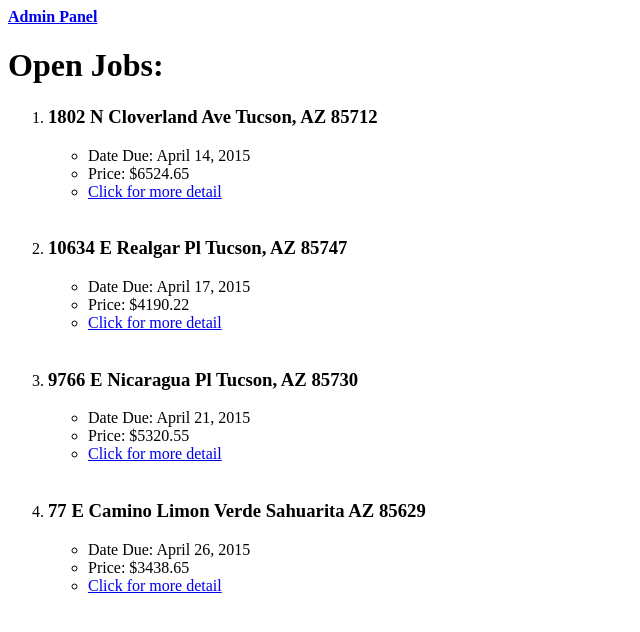
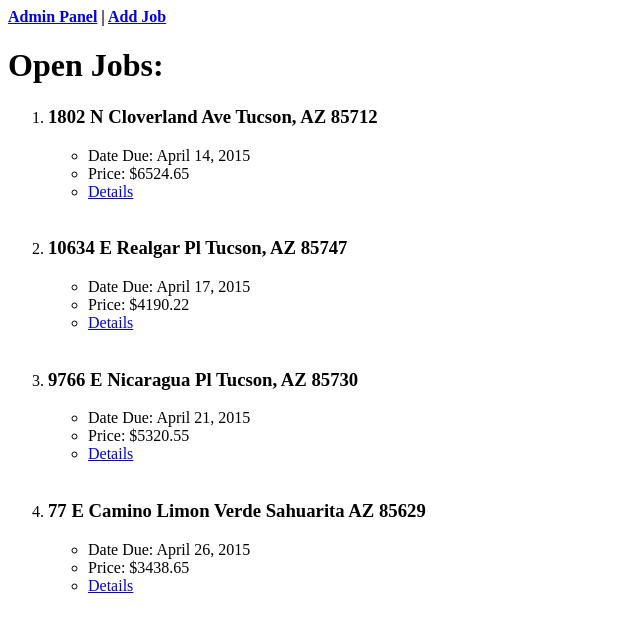
Before and after one commit to bryantee/Dashy, a Django app: page /jobs/ in a window 1280 px wide. Shown: the top 632 px of the page, without its empty margins (0-640 px from the left). Run offline with Django 3.2, Linux system fonts and the light colour scheme; data comes from the database, SQL or seed files in the repository; both versions use the stored data as it was after the commit; parts of the project's set-up code (start-up, migrations or seed data) failed here and were passed over.

Commit message:
Add job view/form/link created. Buggy in that it returns to index with incorrect url. Otherwise functioning.

```diff
--- a/jobs_dash/urls.py
+++ b/jobs_dash/urls.py
@@ -3,6 +3,8 @@ from jobs_dash import views
 
 urlpatterns = patterns('',
 	url(r'^$', views.index, name='index'),
+	url(r'^add_job/$', views.add_job, name='add_job'),
 	url(r'^(?P<job_address_slug>[\w\-]+)/$', views.job_detail, name='job_detail'),
 
+
 	)
--- a/jobs_dash/views.py
+++ b/jobs_dash/views.py
@@ -2,7 +2,7 @@ from django.shortcuts import render
 from django.http import HttpResponse
 from jobs_dash.models import Job
 from datetime import datetime
-from jobs_dash.forms import CommentForm
+from jobs_dash.forms import CommentForm, JobForm
 from django.http import HttpResponseRedirect
 
 def index(request):
@@ -66,3 +66,17 @@ def job_detail(request, job_address_slug):
 	print form['job'].value()
 
 	return render(request, 'jobs_dash/job_detail.html', context_dict)
+
+def add_job(request):
+
+	if request.method == 'POST':
+		form = JobForm(request.POST)
+		if form.is_valid():
+			form.save(commit=True)
+			return index(request)
+		else:
+			print form.errors
+	else:
+		form = JobForm()
+
+	return render(request, 'jobs_dash/add_job.html', {'form': form})
--- a/templates/jobs_dash/index.html
+++ b/templates/jobs_dash/index.html
@@ -5,7 +5,7 @@
 	</head>
 
 	<body>
-		<b><a href="/admin">Admin Panel</a></b>
+		<b><a href="/admin">Admin Panel</a> | <a href="/jobs/add_job">Add Job</a></b>
 		<h1> Open Jobs:</h1>
 		{% if open_jobs %}
 			<ol>
@@ -14,7 +14,7 @@
 					<ul>
 						<li>Date Due: {{ job.due_date }}</li>
 						<li>Price: ${{ job.price }}</li>
-						<li><a href="{{ job.slug }}">Click for more detail</a>
+						<li><a href="{{ job.slug }}">Details</a>
 					</ul>
 					<br>
 				{% endfor %}
```
Also changed, not shown: jobs_dash/forms.py (+8 -0 lines), templates/jobs_dash/add_job.html (added, +18 -0 lines), db.sqlite3, 2 other files.
